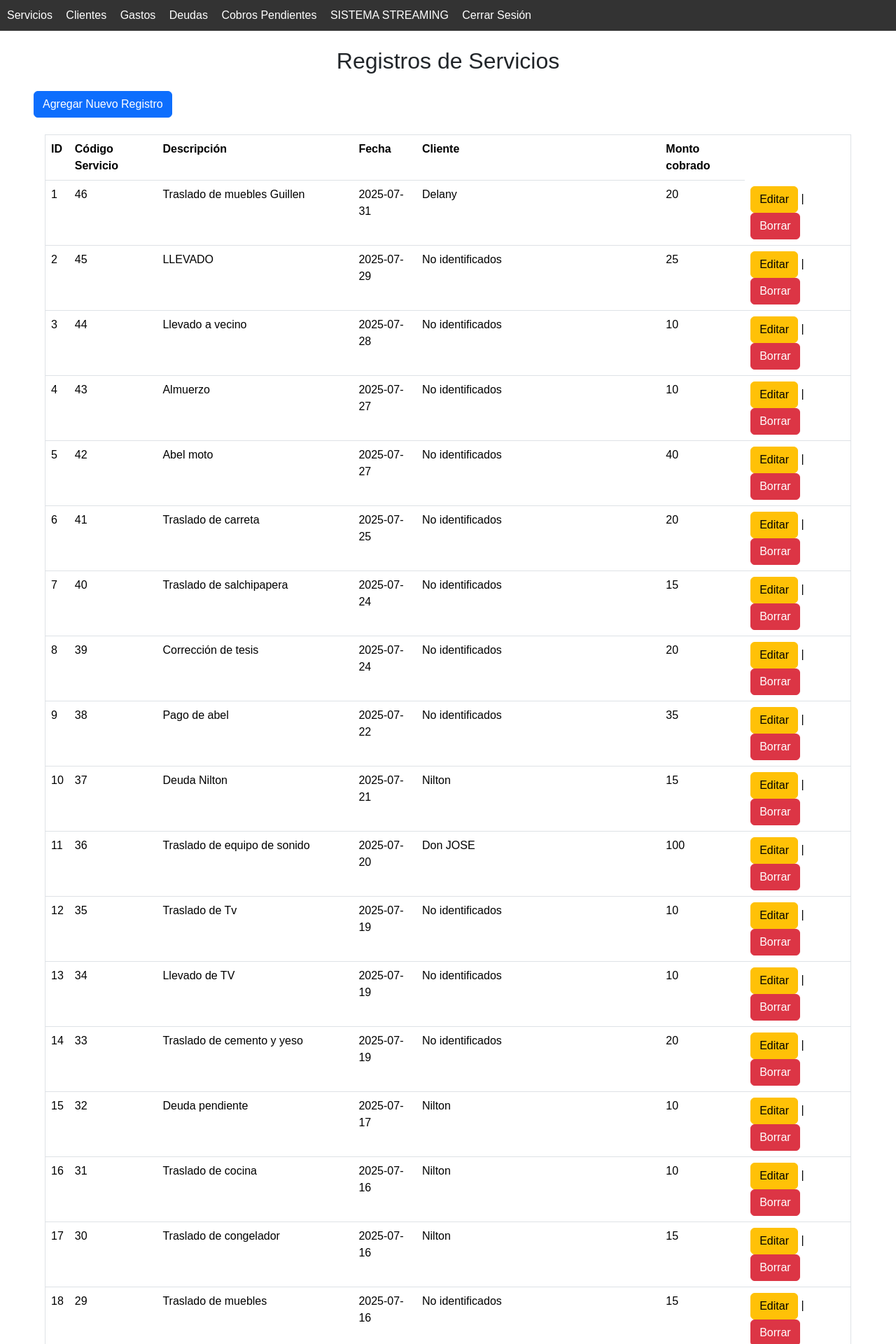
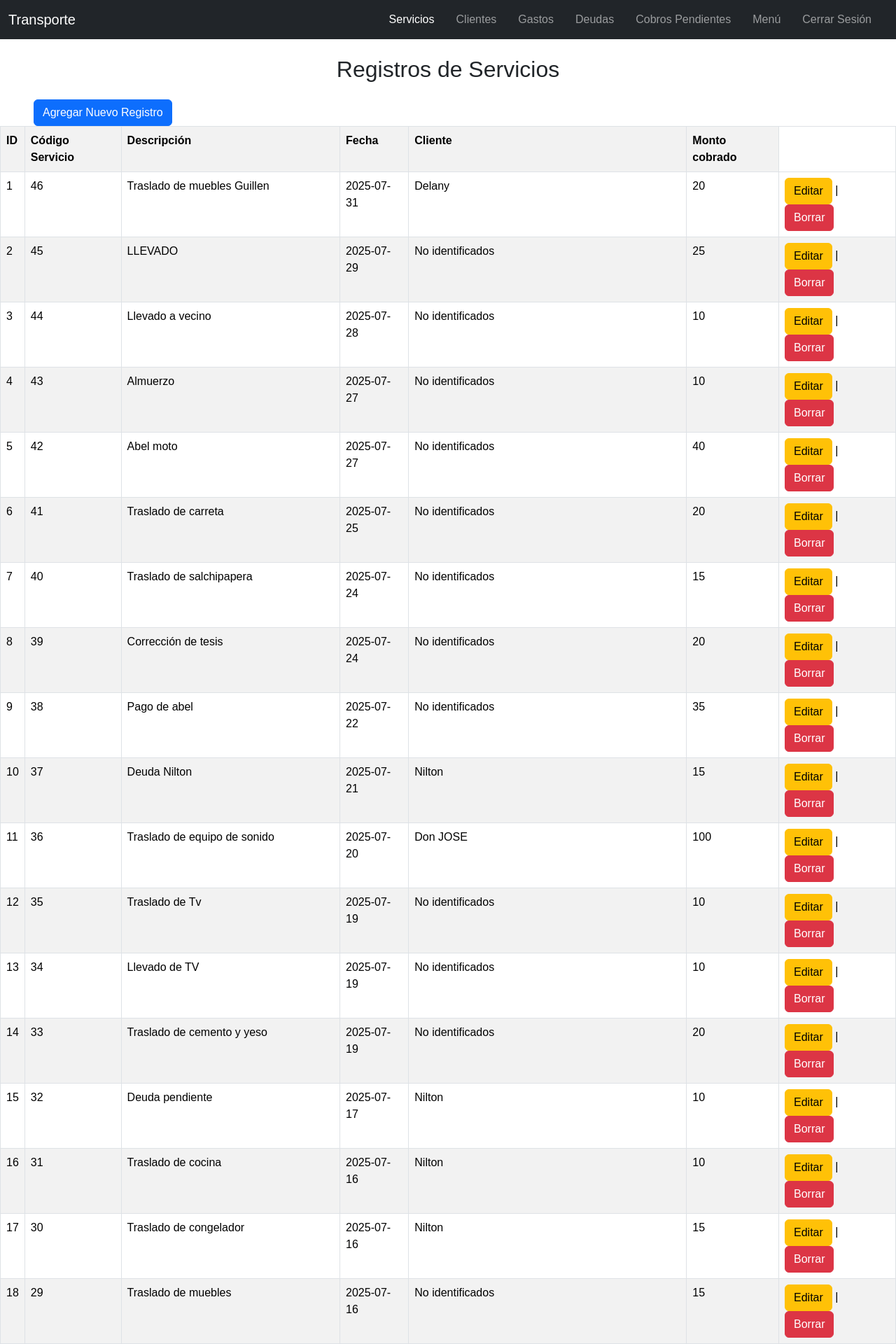
Before and after one commit to Fredy2201/RepositorioFredPython, a Flask app: page /tregistrosservicios in a window 1280 px wide. Shown: the top 1920 px of the page at 70% size. Run offline with Flask 3, Linux system fonts and the light colour scheme; a user stored in the database is signed in; data comes from the database, SQL or seed files in the repository.

Commit message:
corrigiendo menu

```diff
--- a/templates/tregistros_servicios.html
+++ b/templates/tregistros_servicios.html
@@ -29,27 +29,54 @@
         .tabla{
             margin: 0 auto;
         }
-        .table{
-            width: 90%;
-            margin: 0 auto;
-        }
+
     </style>
 </head>
 <body>
 
-    <nav>
-        <a href="/tregistrosservicios">Servicios</a>
-        <a href="/tregistrosclientes">Clientes</a>
-        <a href="/tregistrosgastos">Gastos</a>
-        <a href="/tregistrosdeudas">Deudas</a>
-        <a href="/tregistroscobros">Cobros Pendientes</a>
-        <a href="/registrosventas">SISTEMA STREAMING</a>
-        <a href="/logout">Cerrar Sesión</a>
-    </nav>
+    <!-- Menú Navbar -->
+<nav class="navbar navbar-expand-lg navbar-dark bg-dark">
+    <div class="container-fluid">
+        <a class="navbar-brand" href="#">Transporte</a>
+
+        <!-- Botón hamburguesa -->
+        <button class="navbar-toggler" type="button" data-bs-toggle="collapse" data-bs-target="#menuResponsive" aria-controls="menuResponsive" aria-expanded="false" aria-label="Toggle navigation">
+            <span class="navbar-toggler-icon"></span>
+        </button>
+
+      <!-- Opciones del menú -->
+        <div class="collapse navbar-collapse" id="menuResponsive">
+            <ul class="navbar-nav ms-auto">
+                <li class="nav-item">
+                    <a class="nav-link active" href="/tregistrosservicios">Servicios</a>
+                </li>
+                <li class="nav-item">
+                    <a class="nav-link" href="/tregistrosclientes">Clientes</a>
+                </li>
+                <li class="nav-item">
+                    <a class="nav-link" href="/tregistrosgastos">Gastos</a>
+                </li>
+                <li class="nav-item">
+                    <a class="nav-link" href="/tregistrosdeudas">Deudas</a>
+                </li>
+                <li class="nav-item">
+                    <a class="nav-link" href="/tregistroscobros">Cobros Pendientes</a>
+                </li>
+                <li class="nav-item">
+                    <a class="nav-link" href="/ini">Menú</a>
+                </li>
+                <li class="nav-item">
+                    <a class="nav-link" href="/logout">Cerrar Sesión</a>
+                </li>
+            </ul>
+        </div>
+    </div>
+</nav>
+
     <h2 class="text-center my-4">Registros de Servicios</h2>
-    <div class="contenido">
+    <div class="table-responsive">
         <a href="/tformservicios" class="btn btn-primary ms-5">Agregar Nuevo Registro</a>
-        <table border="1" class="table mt-4">
+        <table border="1" class="table table-striped table-bordered">
             <tr>
                 <th>ID</th>
                 <th>Código Servicio</th>
```
